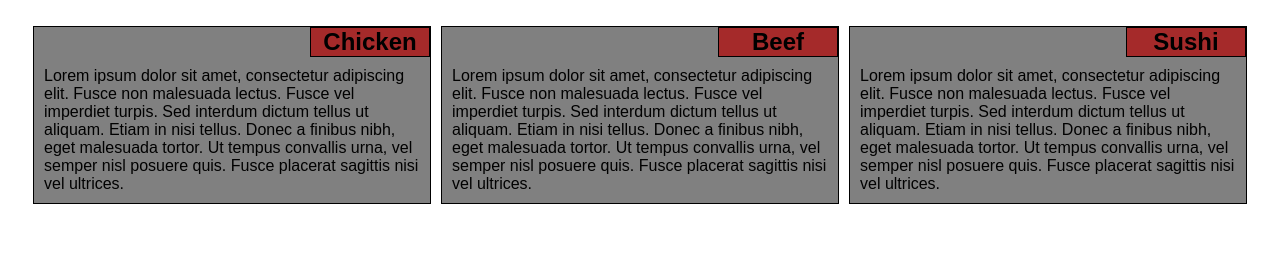
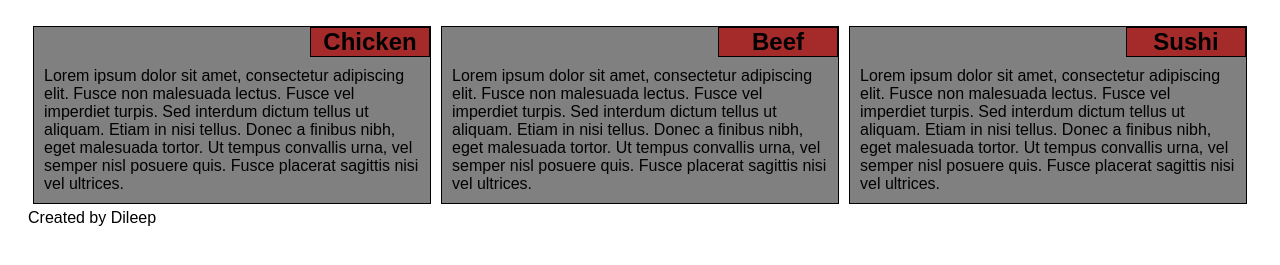
Before and after one commit to lmntrx18/MyRepository, a plain HTML site: page Module 2/Index.html in a window 1280 px wide. Shown: the part 87-352 px from the top of the page. Drawn offline with Linux system fonts and the light colour scheme.

Commit message:
Added footer

```diff
--- a/Module 2/Index.html
+++ b/Module 2/Index.html
@@ -29,6 +29,7 @@
                 urna, vel semper nisl posuere quis. Fusce placerat sagittis nisi vel ultrices.</p>
         </section>
     </div>
+    <footer>Created by Dileep</footer>
 </body>
 
 </html>
```
